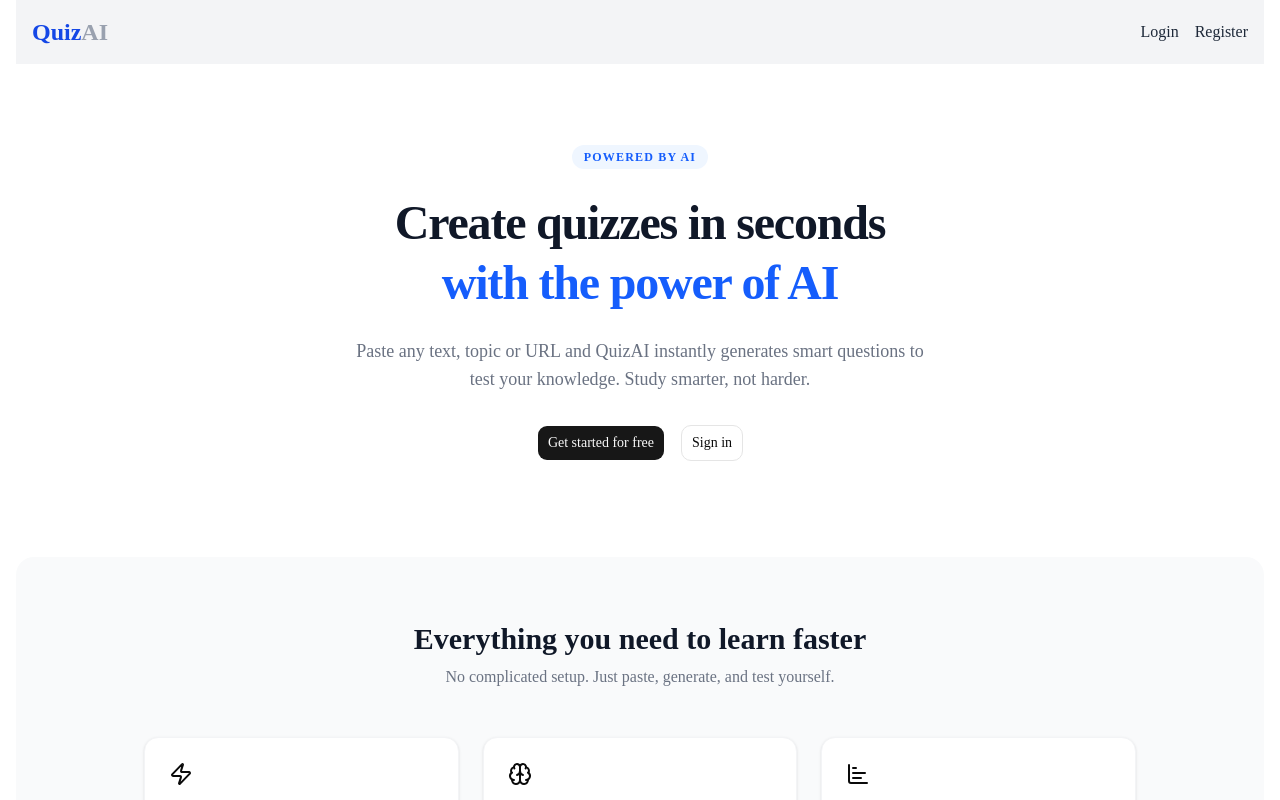
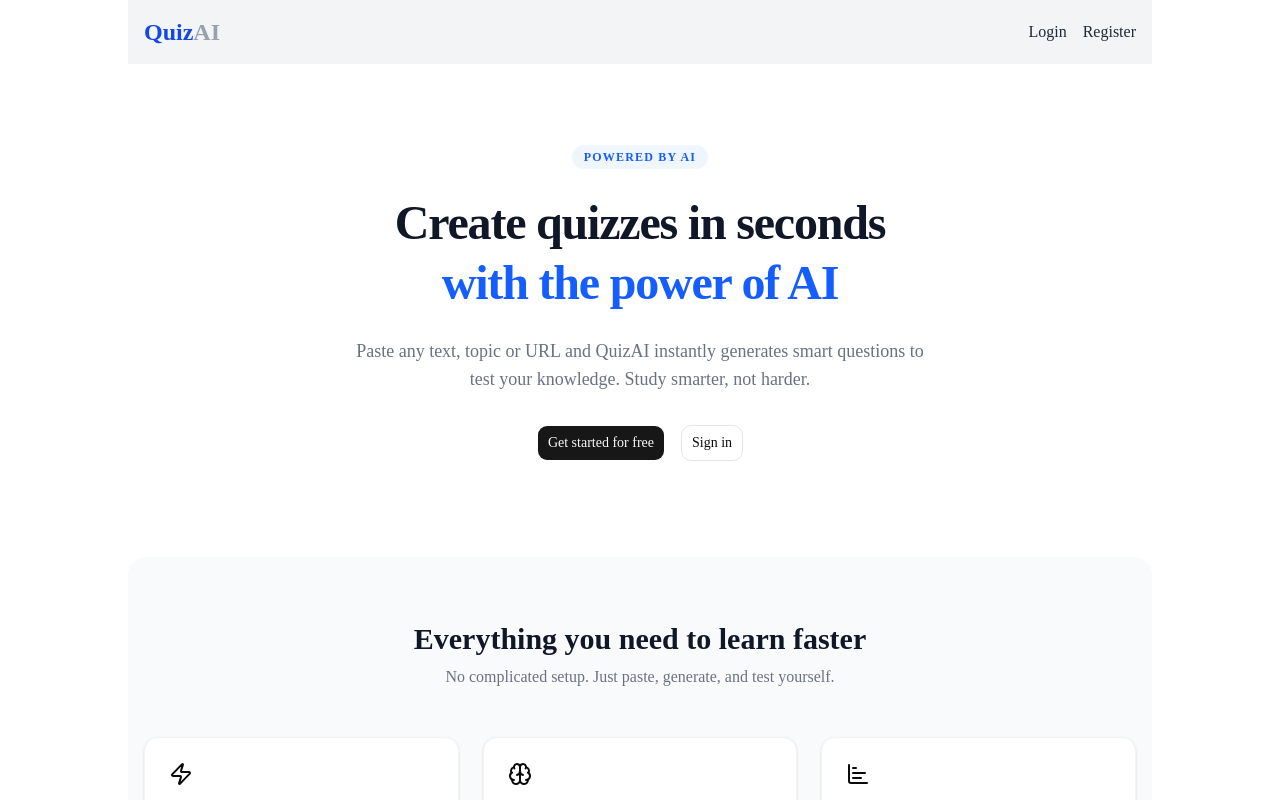
Before and after one commit to p-miszczuk/quiz-ai, a Next.js app: page / in a window 1280 px wide. Shown: the top 800 px of the page. Built offline with nearby package versions, Linux system fonts and the light colour scheme.

Commit message:
feat(no-page): implement no page handling

```diff
--- a/components/landing/CtaSection.tsx
+++ b/app/(landing)/_components/CtaSection.tsx
@@ -1,6 +1,6 @@
 import Link from "next/link";
 import { Button } from "@/components/ui/button";
-import SectionTitle from "../ui/section-title";
+import SectionTitle from "@/components/ui/section-title";
 
 export default function CtaSection() {
   return (
--- a/components/landing/FeaturesSection.tsx
+++ b/app/(landing)/_components/FeaturesSection.tsx
@@ -1,5 +1,5 @@
-import SectionTitle from "../ui/section-title";
-import { features } from "./const";
+import SectionTitle from "@/components/ui/section-title";
+import { features } from "@/app/(landing)/_components/const";
 
 type Feature = (typeof features)[number];
 
--- a/components/landing/HowItWorksSection.tsx
+++ b/app/(landing)/_components/HowItWorksSection.tsx
@@ -1,5 +1,5 @@
-import SectionTitle from "../ui/section-title";
-import { steps } from "./const";
+import SectionTitle from "@/components/ui/section-title";
+import { steps } from "@/app/(landing)/_components/const";
 
 type Step = (typeof steps)[number];
 
--- /dev/null
+++ b/app/(landing)/layout.tsx
@@ -0,0 +1,16 @@
+import Footer from "@/components/layout/footer";
+import Header from "@/components/layout/header";
+
+export default function LandingLayout({
+  children,
+}: {
+  children: React.ReactNode;
+}) {
+  return (
+    <div>
+      <Header />
+      <main className="flex-1">{children}</main>
+      <Footer />
+    </div>
+  );
+}
--- a/app/page.tsx
+++ b/app/(landing)/page.tsx
@@ -1,4 +1,4 @@
-import LandingPage from "@/components/landing/LandingPage";
+import LandingPage from "./_components/LandingPage";
 
 export default function Page() {
   return <LandingPage />;
--- a/app/layout.tsx
+++ b/app/layout.tsx
@@ -28,10 +28,8 @@ export default function RootLayout({
   return (
     <html lang="en">
       <body className="md:container md:mx-auto px-4">
-        <div className="flex flex-col min-h-screen">
-          <Header />
-          <main className="flex-1">{children}</main>
-          <Footer />
+        <div className="flex flex-col items-center min-h-screen">
+          {children}
         </div>
       </body>
     </html>
--- /dev/null
+++ b/app/not-found.tsx
@@ -0,0 +1,26 @@
+"use client";
+
+import { useRouter } from "next/navigation";
+import { Button } from "@/components/ui/button";
+import { AlertCircle } from "lucide-react";
+
+export default function Error() {
+  const router = useRouter();
+
+  return (
+    <div className="flex flex-col h-screen justify-center items-center bg-gray-50 w-full">
+      <div className="bg-white rounded-2xl shadow-lg px-8 py-10 flex flex-col items-center max-w-md mx-auto">
+        <AlertCircle className="w-16 h-16 text-blue-500 mb-4" />
+        <h1 className="text-3xl font-bold mb-2">Oops! Page not found</h1>
+        <p className="text-gray-500 mb-6 text-center">
+          The page you are looking for does not exist.
+          <br />
+          You can return to the homepage.
+        </p>
+        <Button onClick={() => router.push("/")} size="lg">
+          Go Home
+        </Button>
+      </div>
+    </div>
+  );
+}
```
Also changed, not shown: app/(landing)/_components/HeroSection.tsx (renamed from components/landing/HeroSection.tsx), app/(landing)/_components/LandingPage.tsx (renamed from components/landing/LandingPage.tsx), app/(landing)/_components/const.ts (renamed from components/landing/const.ts).
